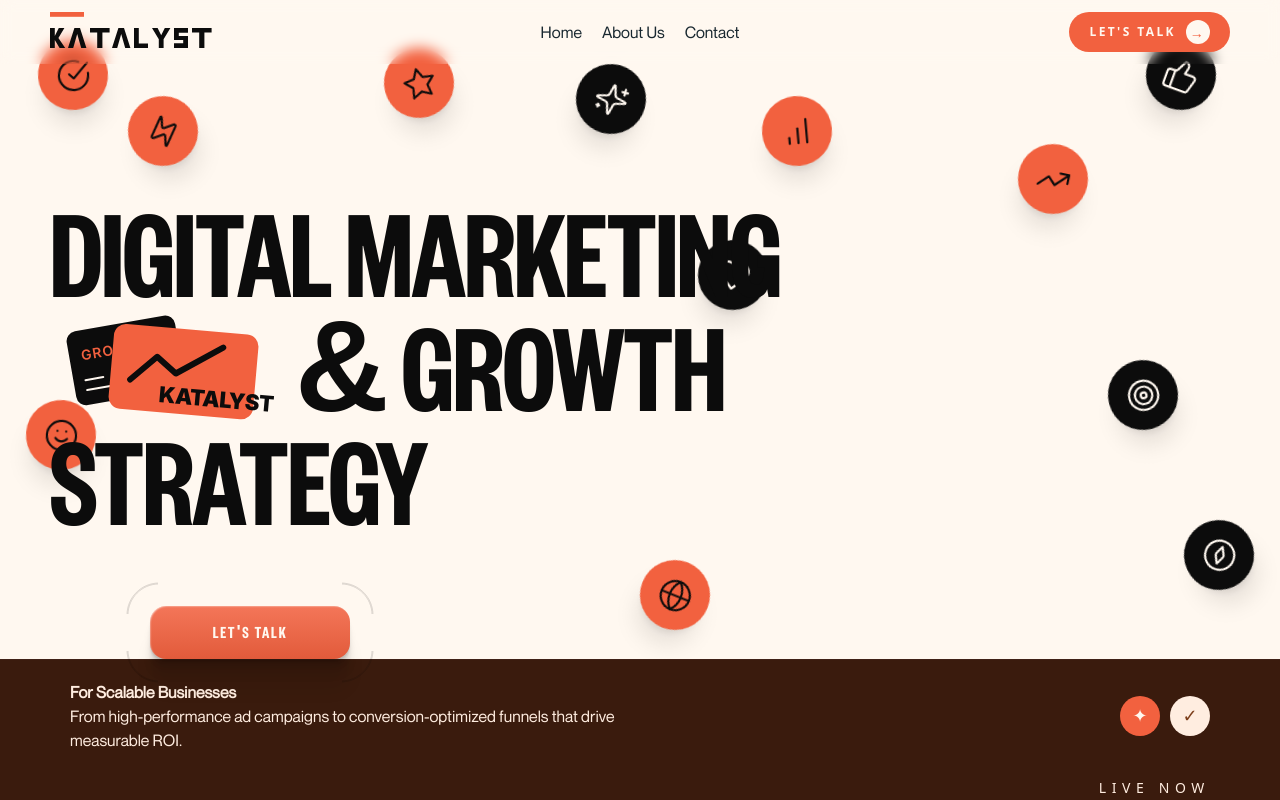
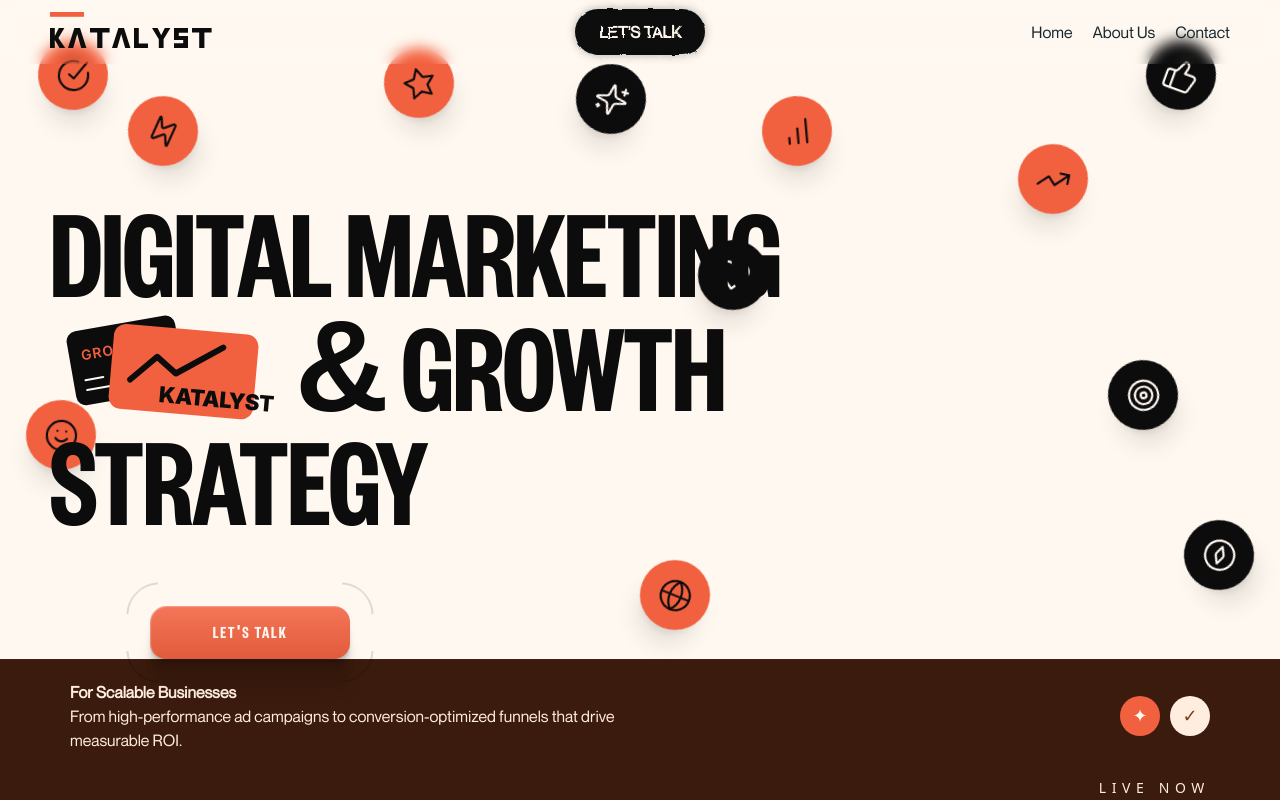
Before and after one commit to yugaaank/creator-landing, a Next.js app: page / in a window 1280 px wide. Shown: the top 800 px of the page. Built offline with nearby package versions, Linux system fonts and the light colour scheme.

Commit message:
changed the button in navbar

```diff
--- a/components/MobileNav.tsx
+++ b/components/MobileNav.tsx
@@ -11,7 +11,7 @@
 	const [toggle, setToggle] = useState(false);
 	return (
 		<>
-			<div className="w-full hidden justify-between items-center h-[8vh] padding-x sm:flex xm:flex md:flex">
+			<div className="w-full fixed top-0 left-0 z-50 backdrop-blur-[7px] hidden justify-between items-center h-[8vh] padding-x sm:flex xm:flex md:flex">
 				<Link
 					href={"#home"}
 					className="w-fit flex items-center">
--- a/components/Navbar.tsx
+++ b/components/Navbar.tsx
@@ -1,31 +1,14 @@
 import Link from "next/link";
-import { useState } from "react";
-import { navVariants } from "@/motion";
 import { TextHover } from "@/animation";
 import { navbarItems } from "@/constants";
 import KatalystLogo from "./KatalystLogo";
-import { useMotionValueEvent, useScroll, motion } from "framer-motion";
 import MobileNav from "./MobileNav";
 
 export default function Navbar() {
-	const [hidden, setHidden] = useState(false);
-	const { scrollY } = useScroll();
-
-	useMotionValueEvent(scrollY, "change", (latest) => {
-		const previous = scrollY.getPrevious();
-		if (previous && latest > previous) {
-			setHidden(true);
-		} else {
-			setHidden(false);
-		}
-	});
-
 	return (
 		<>
-			<motion.nav
-				variants={navVariants}
-				className="w-full h-[8vh] padding-x fixed top-0 left-0 z-50 backdrop-blur-[7px] flex items-center justify-between sm:hidden xm:hidden md:hidden"
-				animate={hidden ? "hidden" : "vissible"}>
+			<nav
+				className="w-full h-[8vh] padding-x fixed top-0 left-0 z-50 backdrop-blur-[7px] flex items-center justify-between sm:hidden xm:hidden md:hidden">
 				<div className="w-[33%]">
 					<Link
 						href={"#home"}
@@ -33,7 +16,28 @@
 						<KatalystLogo className="h-[40px] w-auto" />
 					</Link>
 				</div>
-				<div className="flex gap-x-[20px] w-[33%] justify-center">
+				<div className="w-[33%] flex justify-center">
+					<a
+						href="https://calendly.com/kompanykatalyst/discovery-call"
+						className="uiverse-talk-btn">
+						<svg
+							className="uiverse-highlight"
+							viewBox="0 0 144.75738 77.18431"
+							preserveAspectRatio="none">
+							<g transform="translate(-171.52826,-126.11624)">
+								<g
+									fill="none"
+									strokeWidth="17"
+									strokeLinecap="round"
+									strokeMiterlimit="10">
+									<path d="M180.02826,169.45123c0,0 12.65228,-25.55115 24.2441,-25.66863c6.39271,-0.06479 -5.89143,46.12943 4.90937,50.63857c10.22345,4.2681 24.14292,-52.38336 37.86455,-59.80493c3.31715,-1.79413 -5.35094,45.88889 -0.78872,58.34589c5.19371,14.18125 33.36934,-58.38221 36.43049,-56.91633c4.67078,2.23667 -0.06338,44.42744 5.22574,47.53647c6.04041,3.55065 19.87185,-20.77286 19.87185,-20.77286"></path>
+								</g>
+							</g>
+						</svg>
+						LET'S TALK
+					</a>
+				</div>
+				<div className="flex gap-x-[20px] w-[33%] justify-end">
 					{navbarItems.map((item) => (
 						<Link
 							key={item.id}
@@ -46,16 +50,68 @@
 						</Link>
 					))}
 				</div>
-				<div className="w-[33%] flex justify-end">
-					<a
-						href="https://calendly.com/kompanykatalyst/discovery-call"
-						className="flex items-center justify-between gap-[10px] rounded-[50px] px-[20px] py-[8px] text-[12px] font-semibold tracking-[0.2em] uppercase text-[#FFF8F0] bg-[#F2613F] transition-all duration-300 hover:bg-[#0C0C0C]">
-						<span>LET'S TALK</span>
-						<span className="h-[24px] w-[24px] rounded-full bg-[#FFF8F0] flex items-center justify-center text-[#F2613F] text-[14px]">→</span>
-					</a>
-				</div>
-			</motion.nav>
+			</nav>
 			<MobileNav />
+			<svg
+				height="0"
+				width="0"
+				style={{ position: "absolute" }}>
+				<filter id="handDrawnNoise">
+					<feTurbulence
+						result="noise"
+						numOctaves="8"
+						baseFrequency="0.1"
+						type="fractalNoise"></feTurbulence>
+					<feDisplacementMap
+						yChannelSelector="G"
+						xChannelSelector="R"
+						scale="3"
+						in2="noise"
+						in="SourceGraphic"></feDisplacementMap>
+				</filter>
+				<filter id="handDrawnNoise2">
+					<feTurbulence
+						result="noise"
+						numOctaves="8"
+						baseFrequency="0.1"
+						seed="1010"
+						type="fractalNoise"></feTurbulence>
+					<feDisplacementMap
+						yChannelSelector="G"
+						xChannelSelector="R"
+						scale="3"
+						in2="noise"
+						in="SourceGraphic"></feDisplacementMap>
+				</filter>
+
+				<filter id="handDrawnNoiset">
+					<feTurbulence
+						result="noise"
+						numOctaves="8"
+						baseFrequency="0.1"
+						type="fractalNoise"></feTurbulence>
+					<feDisplacementMap
+						yChannelSelector="G"
+						xChannelSelector="R"
+						scale="6"
+						in2="noise"
+						in="SourceGraphic"></feDisplacementMap>
+				</filter>
+				<filter id="handDrawnNoiset2">
+					<feTurbulence
+						result="noise"
+						numOctaves="8"
+						baseFrequency="0.1"
+						seed="1010"
+						type="fractalNoise"></feTurbulence>
+					<feDisplacementMap
+						yChannelSelector="G"
+						xChannelSelector="R"
+						scale="6"
+						in2="noise"
+						in="SourceGraphic"></feDisplacementMap>
+				</filter>
+			</svg>
 		</>
 	);
 }
--- a/styles/globals.css
+++ b/styles/globals.css
@@ -378,3 +378,193 @@
   0%, 100% { filter: hue-rotate(0deg); }
   50% { filter: hue-rotate(-30deg); }
 }
+
+/* Uiverse Button Styles - Adapted for Katalyst */
+.uiverse-talk-btn {
+  text-align: center;
+  transition: 0.3s ease-in-out;
+  cursor: pointer;
+  background-color: #0C0C0C;
+  color: #FFF8F0;
+  filter: url(#handDrawnNoise);
+  display: inline-flex;
+  align-items: center;
+  justify-content: center;
+  user-select: none;
+  font-family: "NeueMontreal", sans-serif;
+  font-size: 1rem;
+  font-weight: bold;
+  padding: 0.7em 1.5em;
+  border-width: 0px;
+  border-radius: 2rem;
+  box-shadow: rgba(0, 0, 0, 0.4) 0px 0px 15px 2px;
+  animation: uiverse-idle 1s infinite ease-in-out, uiverse-pulse 2s infinite ease-in-out;
+  position: relative;
+  white-space: nowrap;
+}
+
+.uiverse-highlight {
+  position: absolute;
+  top: 0;
+  left: 0;
+  width: 100%;
+  height: 100%;
+  fill: rgba(255, 255, 255, 0.4);
+  stroke: rgba(255, 255, 255, 0.4);
+  stroke-width: 10;
+  stroke-linecap: round;
+  pointer-events: none;
+  stroke-dasharray: 1000;
+  stroke-dashoffset: 1000;
+  transition: stroke-dashoffset 0.5s ease-in-out;
+}
+
+@keyframes uiverse-pulse {
+  0% {
+    box-shadow: rgba(0, 0, 0, 0.3) 0px 0px 10px 0px;
+    transform: scale(1);
+  }
+  50% {
+    box-shadow: rgba(0, 0, 0, 0.5) 0px 0px 25px 8px;
+    transform: scale(1.02);
+  }
+  100% {
+    box-shadow: rgba(0, 0, 0, 0.3) 0px 0px 10px 0px;
+    transform: scale(1);
+  }
+}
+
+@keyframes uiverse-idle {
+  0% {
+    filter: url(#handDrawnNoise);
+  }
+  50% {
+    rotate: 2.5deg;
+    filter: url(#handDrawnNoise2);
+  }
+  100% {
+    filter: url(#handDrawnNoise);
+  }
+}
+
+.uiverse-button-cosm {
+  fill: #33333366;
+  transition: 0.3s ease-out;
+  scale: 0.5;
+  position: absolute;
+  translate: calc(-100% + 24px) 1.5rem;
+}
+
+.uiverse-talk-btn:hover {
+  font-weight: bold;
+  border-width: 0px;
+  border-radius: 2rem;
+  rotate: -2.5deg;
+  animation: uiverse-hover 2.5s infinite ease-in-out;
+}
+
+.uiverse-talk-btn:hover .uiverse-highlight {
+  stroke-dashoffset: 0;
+}
+
+.uiverse-talk-btn:active .uiverse-highlight {
+  stroke-dashoffset: 1000;
+  animation:
+    uiverse-highlight-anim 5s infinite,
+    uiverse-col 0.5s forwards;
+  stroke: #bc4e2666;
+}
+
+@keyframes uiverse-col {
+  0% {
+    stroke: rgba(242, 97, 63, 0.3);
+  }
+  100% {
+    stroke: #1c98eb66;
+  }
+}
+
+@keyframes uiverse-highlight-anim {
+  0% {
+    stroke-dashoffset: 0;
+  }
+  25% {
+    stroke-dashoffset: 1000;
+  }
+  50% {
+    stroke-dashoffset: 1000;
+  }
+  100% {
+    stroke-dashoffset: 0;
+  }
+}
+
+@keyframes uiverse-hover {
+  0% {
+    rotate: 0deg;
+    filter: url(#handDrawnNoise);
+    translate: 0 0px;
+  }
+  25% {
+    rotate: -1deg;
+    filter: url(#handDrawnNoise2);
+    translate: 0 -2px;
+  }
+  50% {
+    rotate: 0deg;
+    filter: url(#handDrawnNoise);
+    translate: 0 2px;
+  }
+  75% {
+    rotate: -1deg;
+    filter: url(#handDrawnNoise2);
+    translate: 0 -2px;
+  }
+  100% {
+    rotate: 0deg;
+    filter: url(#handDrawnNoise);
+    translate: 0 0px;
+  }
+}
+
+.uiverse-talk-btn:hover .uiverse-button-cosm {
+  rotate: -15deg;
+  translate: calc(-100% + 22px) 1.9rem;
+}
+
+.uiverse-talk-btn:active .uiverse-button-cosm {
+  fill: #333333f1;
+  rotate: -135deg;
+  translate: calc(-100% + 55px) 1.6rem;
+  animation: none;
+}
+
+.uiverse-talk-btn:active {
+  font-weight: bold;
+  border-width: 0px;
+  border-radius: 2rem;
+  box-shadow: inset #333333f1 4px 4px 0 1px;
+  rotate: -2.5deg;
+  animation: uiverse-active 1s infinite ease-in-out;
+}
+
+@keyframes uiverse-active {
+  0% {
+    filter: url(#handDrawnNoiset);
+    translate: 0 -1px;
+  }
+  25% {
+    rotate: -3deg;
+  }
+  50% {
+    filter: url(#handDrawnNoiset2);
+    translate: 0 1px;
+  }
+  66% {
+    rotate: 1.5deg;
+  }
+  100% {
+    filter: url(#handDrawnNoiset);
+    translate: 0 -1px;
+  }
+}
```
